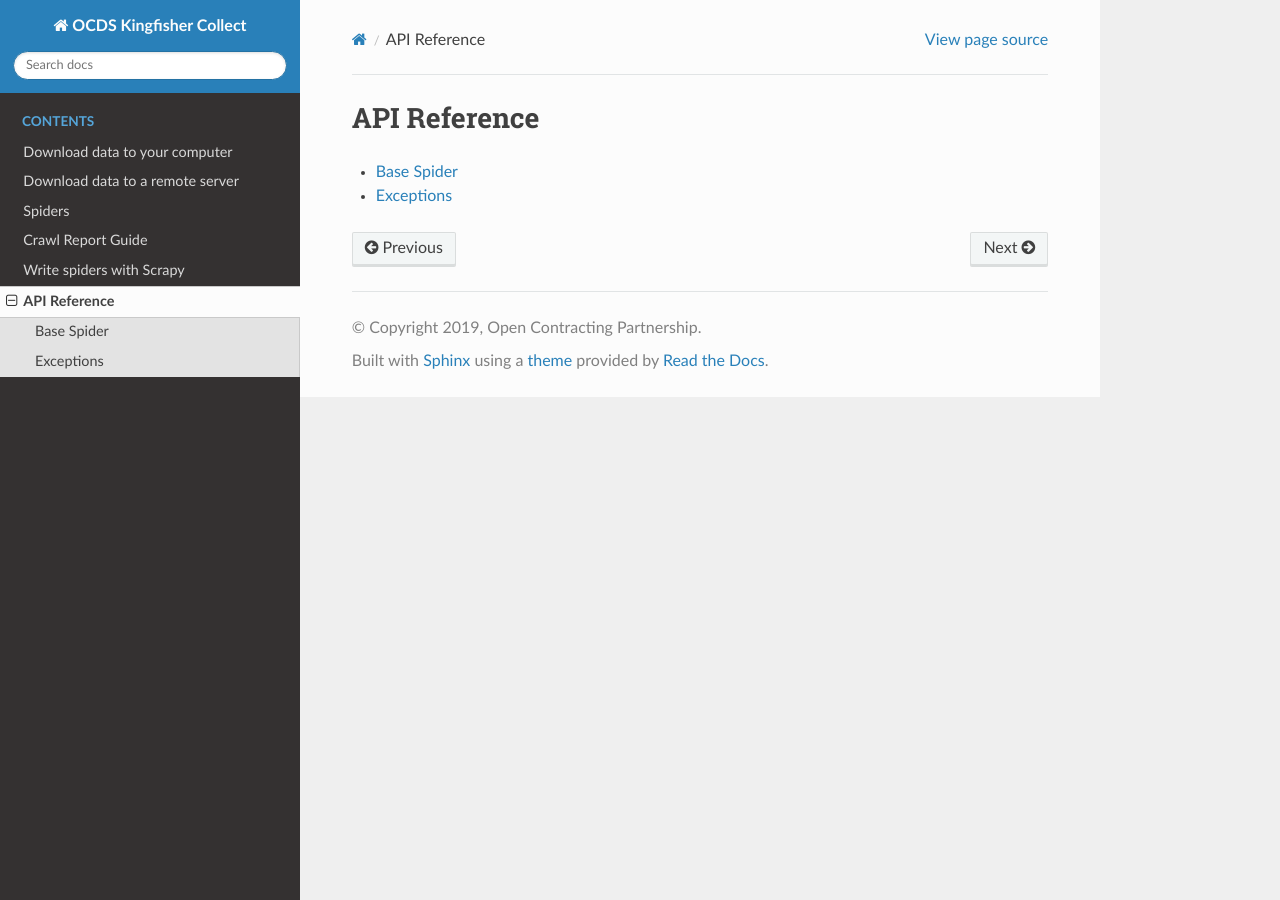
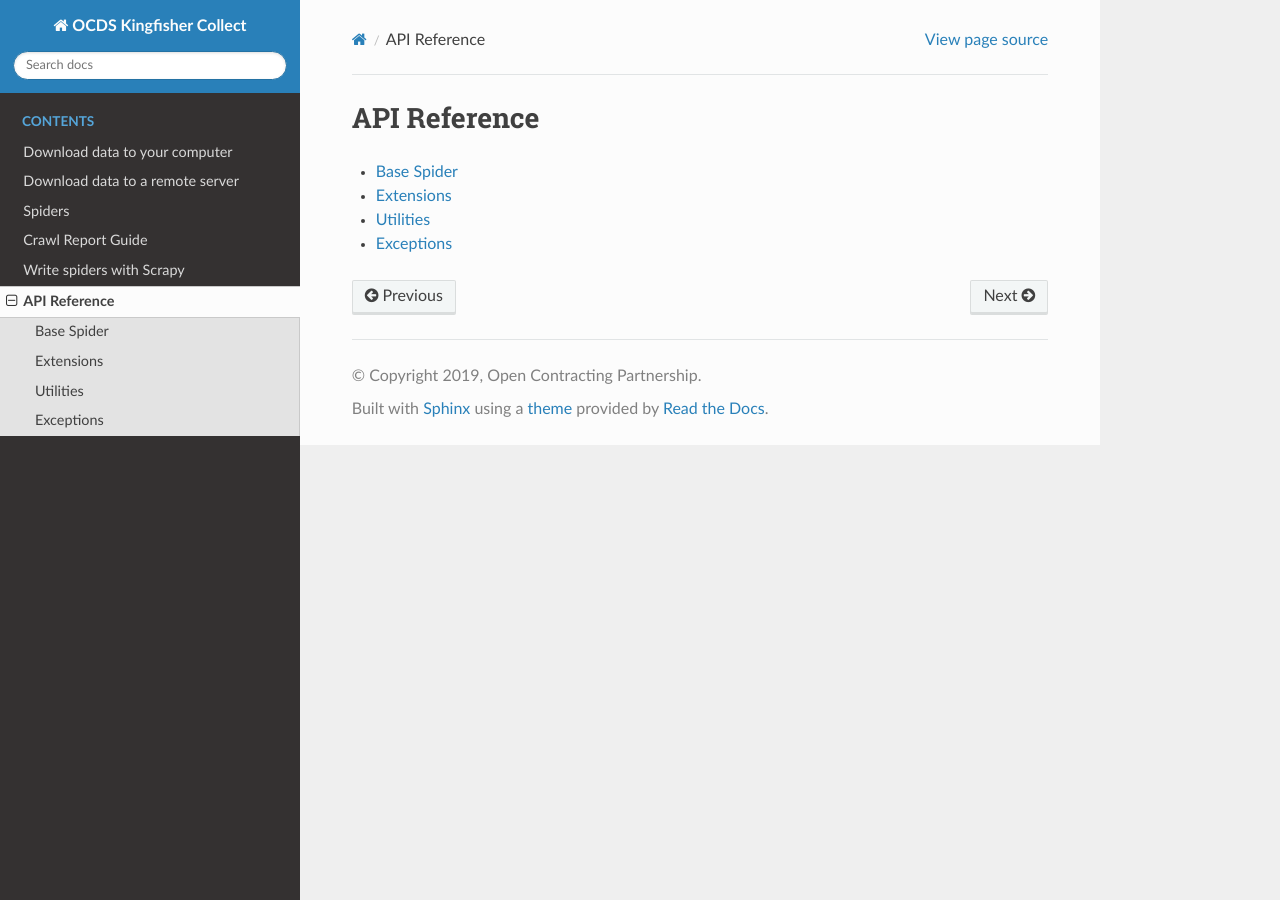
Before and after one commit to open-contracting/kingfisher-collect, a Sphinx documentation site: the page built from docs/api/index.rst, in a window 1280 px wide. Built offline with Sphinx 7.4.7 and the Read the Docs theme 2.0.0, drawn with Linux system fonts in a browser that asks for light colours.

Commit message:
Add docs pages for extensions.py and util.py

```diff
--- /dev/null
+++ b/docs/api/extensions.rst
@@ -0,0 +1,6 @@
+Extensions
+==========
+
+.. automodule:: kingfisher_scrapy.extensions
+   :members:
+   :undoc-members:
--- a/docs/api/index.rst
+++ b/docs/api/index.rst
@@ -4,4 +4,6 @@ API Reference
 .. toctree::
 
    base_spider.rst
+   extensions.rst
+   util.rst
    exceptions.rst
--- /dev/null
+++ b/docs/api/util.rst
@@ -0,0 +1,6 @@
+Utilities
+=========
+
+.. automodule:: kingfisher_scrapy.util
+   :members:
+   :undoc-members:
```
Also changed, not shown: docs/api/base_spider.rst (line endings or trailing spaces), docs/api/exceptions.rst (line endings or trailing spaces).
